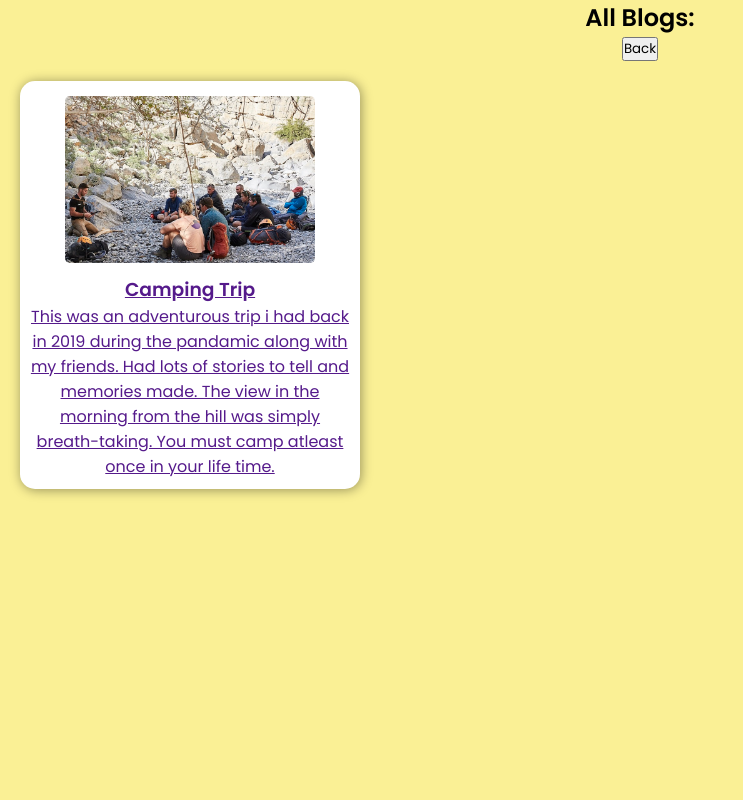
After one commit to NeilJoseph019/Blog_App, a Django app: page /blogs in a window 1280 px wide. The commit adds this page. Shown: the whole page, without its empty margins (0-743 px from the left). Run offline with Django 4.2, Linux system fonts and the light colour scheme.

Commit message:
Blog site first stage completed.

```diff
--- /dev/null
+++ b/BlogApp/blog/static/blog/blogsPage.css
@@ -0,0 +1,15 @@
+
+.blogs{
+    height: 100vh;
+    text-align: center;
+    background-color: rgb(250, 240, 149);
+}
+
+.blogs ul{
+    list-style: none;
+    margin: 0;
+    padding: 20px;
+    display: grid;
+    grid-template-columns: repeat(auto-fill, minmax(17rem,1fr));
+    gap: 1.5rem;
+}
--- /dev/null
+++ b/BlogApp/blog/static/blog/includes/blogDetail.css
@@ -0,0 +1,21 @@
+
+.blogPost{
+    background-color: white;
+    box-shadow: 1px 1px 12px rgba(0, 0, 0, 0.4);
+    border-radius: 15px;
+    width: 20rem;
+    padding: 10px;
+    display: flex;
+    flex-direction: column;
+    align-items: center;
+    text-align: center;
+
+}
+
+.blogPost img{
+    border-radius: 10px;
+    border: 5px solid white;
+    max-height: 250px;
+    max-width: 250px;
+    transform: none;
+}
--- /dev/null
+++ b/BlogApp/blog/templates/blog/blogsPage.html
@@ -0,0 +1,17 @@
+{% extends 'appLayout.html' %}
+{% load static %}
+
+    {% block title %} Blogs {% endblock %}
+    {% block cssFiles %}
+        <link rel="stylesheet" href="{% static 'blog/blogsPage.css' %}">
+    {% endblock %}
+
+    {% block content %}
+        <section class="blogs">
+            <h2> All Blogs: </h2>
+            <a href="{% url 'indexPage' %}"><button> Back </button></a>
+            <ul>
+                {% include 'blog/includes/blogDetail.html' %}
+            </ul>
+        </section>
+    {% endblock %}
--- /dev/null
+++ b/BlogApp/blog/templates/blog/includes/blogDetail.html
@@ -0,0 +1,18 @@
+{% load static %}
+<link rel="stylesheet" href="{% static 'blog/includes/blogDetail.css' %}">
+
+    <li>
+        <article class="blogPost">
+            <a href="">
+                <img src="{% static 'blog/images/campingVacation.jpeg' %}" alt="camping trip">
+                <div class="blogs__content">
+                    <h3>Camping Trip</h3>
+                    <p>
+                        This was an adventurous trip i had back in 2019 during the pandamic along with my friends.
+                        Had lots of stories to tell and memories made. The view in the morning from the hill was
+                        simply breath-taking. You must camp atleast once in your life time.
+                    </p>
+                </div>
+            </a>
+         </article>
+    </li>
--- a/BlogApp/blog/templates/blog/includes/header.html
+++ b/BlogApp/blog/templates/blog/includes/header.html
@@ -1,3 +1,5 @@
+{% load static %}
+<link rel="stylesheet" href="{% static 'blog/includes/header.css' %}">
 <header>
     <h1><a href="{% url 'indexPage' %}"> Neil's Porfolio </a></h1>
     <nav>
--- a/BlogApp/blog/urls.py
+++ b/BlogApp/blog/urls.py
@@ -3,6 +3,6 @@ from . import views
 
 urlpatterns = [
     path("", views.indexPage, name="indexPage"),
-    path("posts", views.postsPage, name="postsPage"),
-    path("posts/<slug:slug>", views.postDetailPage, name="postDetailPage"),
+    path("blogs", views.blogsPage, name="blogsPage"),
+    path("blogs/<slug:slug>", views.blogDetailPage, name="blogDetailPage"),
 ]
--- a/BlogApp/blog/views.py
+++ b/BlogApp/blog/views.py
@@ -8,8 +8,8 @@ def indexPage(request):
     }
     return render(request,"blog/index.html", context)
 
-def postsPage(request):
+def blogsPage(request):
+    return render(request,"blog/blogsPage.html")
+
+def blogDetailPage(request):
     pass
-
-def postDetailPage(request):
-    pass
```
Also changed, not shown: BlogApp/blog/static/blog/includes/header.css (+12 -0 lines), BlogApp/blog/static/blog/index.css (+50 -3 lines), BlogApp/blog/templates/blog/index.html (+26 -19 lines), BlogApp/blog/static/blog/images/AdventureVacations.jpeg (added), BlogApp/blog/static/blog/images/NJ_profilepic.JPG (added), BlogApp/blog/static/blog/images/campingVacation.jpeg (added), BlogApp/blog/static/blog/images/resort.jpeg (added), 5 other files.
